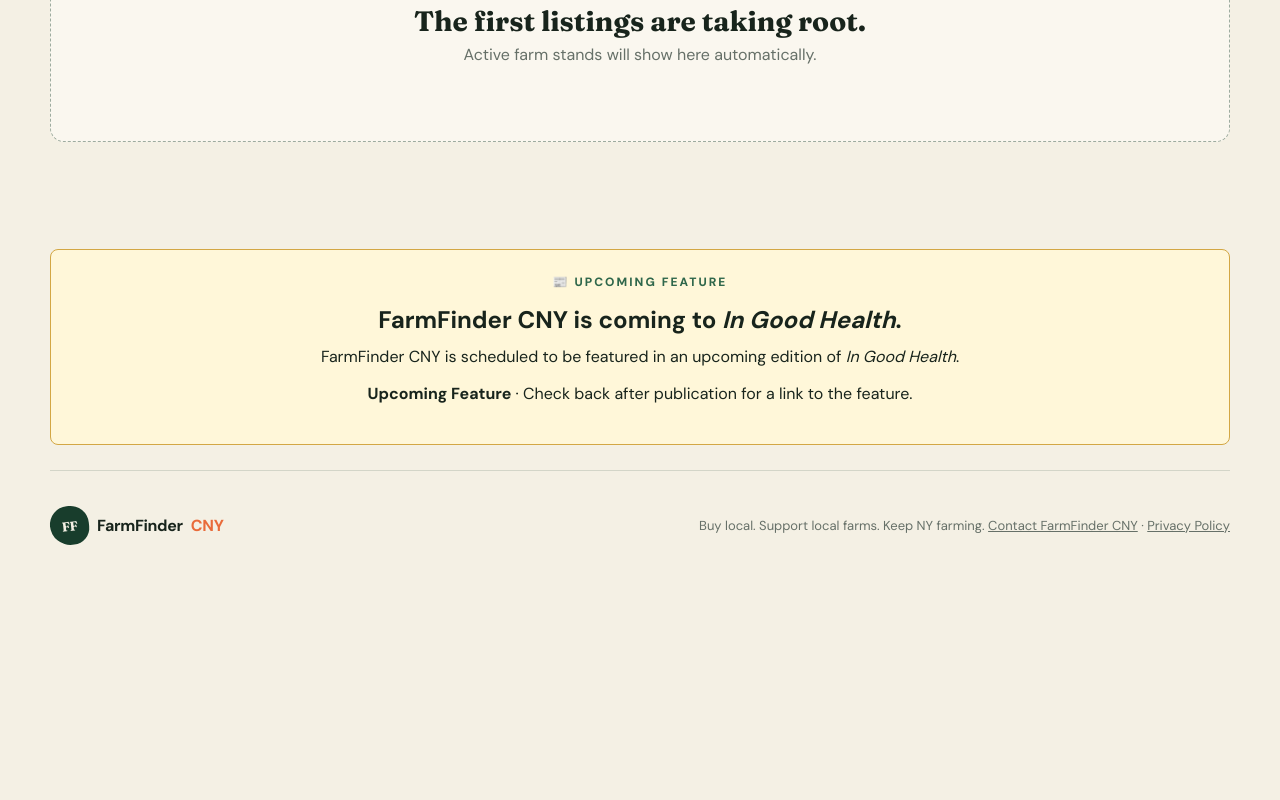
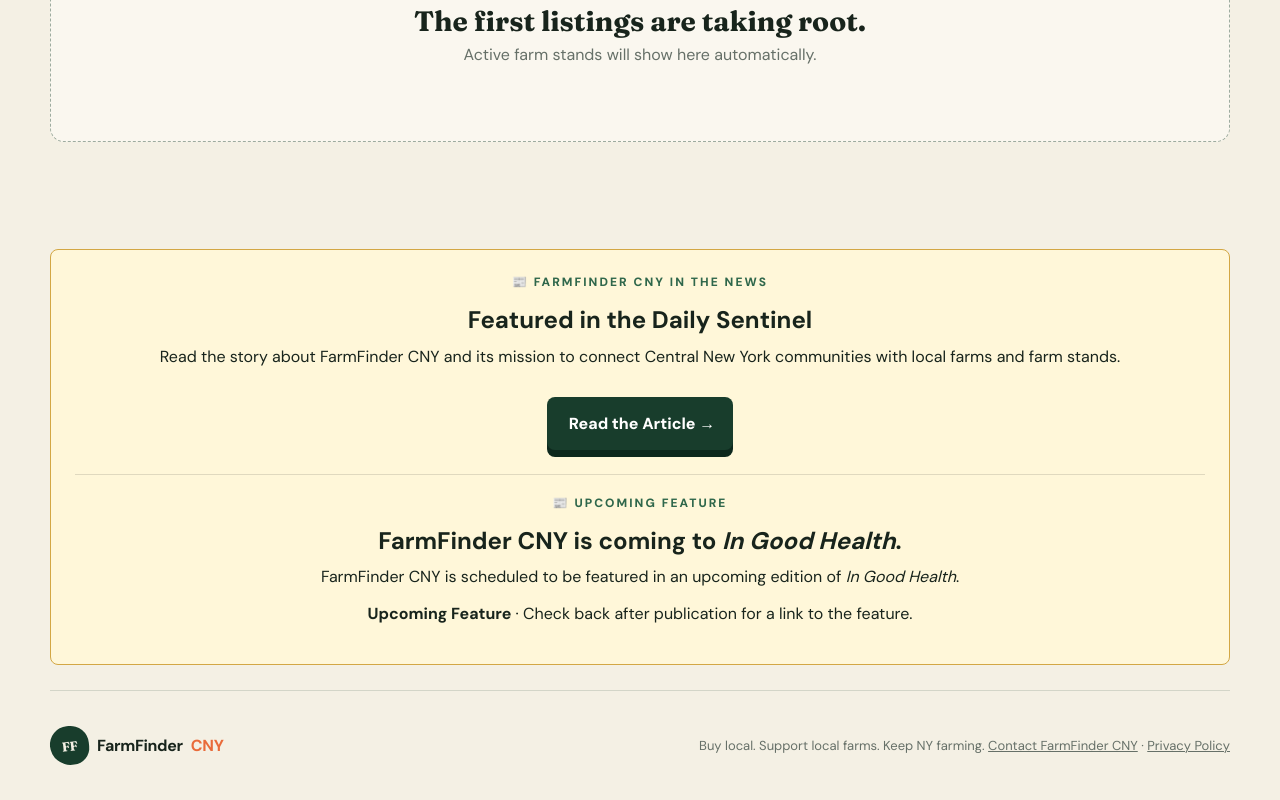
Before and after one commit to FarmFinderCNY/farmfinder-cny, a Next.js app: page / in a window 1280 px wide. Shown: the part 1172-1972 px from the top of the page. Before the commit the page ends 1752 px from the top, so only its background shows below. Built offline with nearby package versions, Linux system fonts and the light colour scheme; no server answers; the database is empty.

Commit message:
Showcase Daily Sentinel coverage and upcoming In Good Health feature

```diff
--- a/app/page.tsx
+++ b/app/page.tsx
@@ -61,10 +61,16 @@ export default async function Home() {
 
       <section className="shell" style={{ paddingTop: "2rem" }}>
         <div className="notice" style={{ textAlign: "center", padding: "1.5rem" }}>
-          <p className="eyebrow">📰 Upcoming Feature</p>
-          <h2 style={{ margin: "0.35rem 0 0.65rem" }}>FarmFinder CNY is coming to <em>In Good Health</em>.</h2>
-          <p>FarmFinder CNY is scheduled to be featured in an upcoming edition of <em>In Good Health</em>.</p>
-          <p style={{ marginTop: "0.65rem" }}><strong>Upcoming Feature</strong> · Check back after publication for a link to the feature.</p>
+          <p className="eyebrow">📰 FarmFinder CNY in the News</p>
+          <h2 style={{ margin: "0.35rem 0 0.65rem" }}>Featured in the Daily Sentinel</h2>
+          <p>Read the story about FarmFinder CNY and its mission to connect Central New York communities with local farms and farm stands.</p>
+          <p style={{ marginTop: "0.8rem" }}><a className="primary-button" href="https://www.romesentinel.com/news/farmfindercny/article_b28abbd6-55fc-44e2-bc49-d2f91e5153b4.html" target="_blank" rel="noopener noreferrer">Read the Article →</a></p>
+          <div style={{ borderTop: "1px solid rgba(0,0,0,0.12)", marginTop: "1.5rem", paddingTop: "1.25rem" }}>
+            <p className="eyebrow">📰 Upcoming Feature</p>
+            <h2 style={{ margin: "0.35rem 0 0.65rem" }}>FarmFinder CNY is coming to <em>In Good Health</em>.</h2>
+            <p>FarmFinder CNY is scheduled to be featured in an upcoming edition of <em>In Good Health</em>.</p>
+            <p style={{ marginTop: "0.65rem" }}><strong>Upcoming Feature</strong> · Check back after publication for a link to the feature.</p>
+          </div>
         </div>
       </section>
 
```
